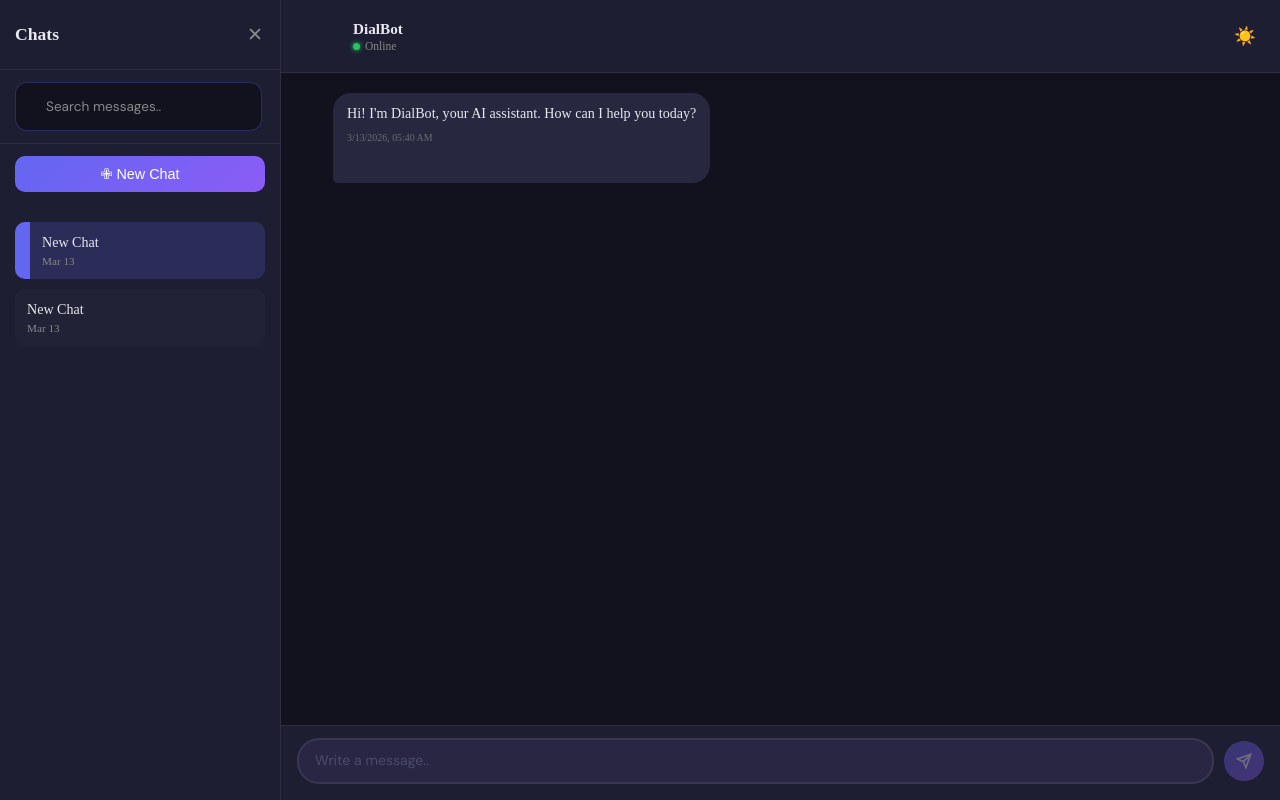
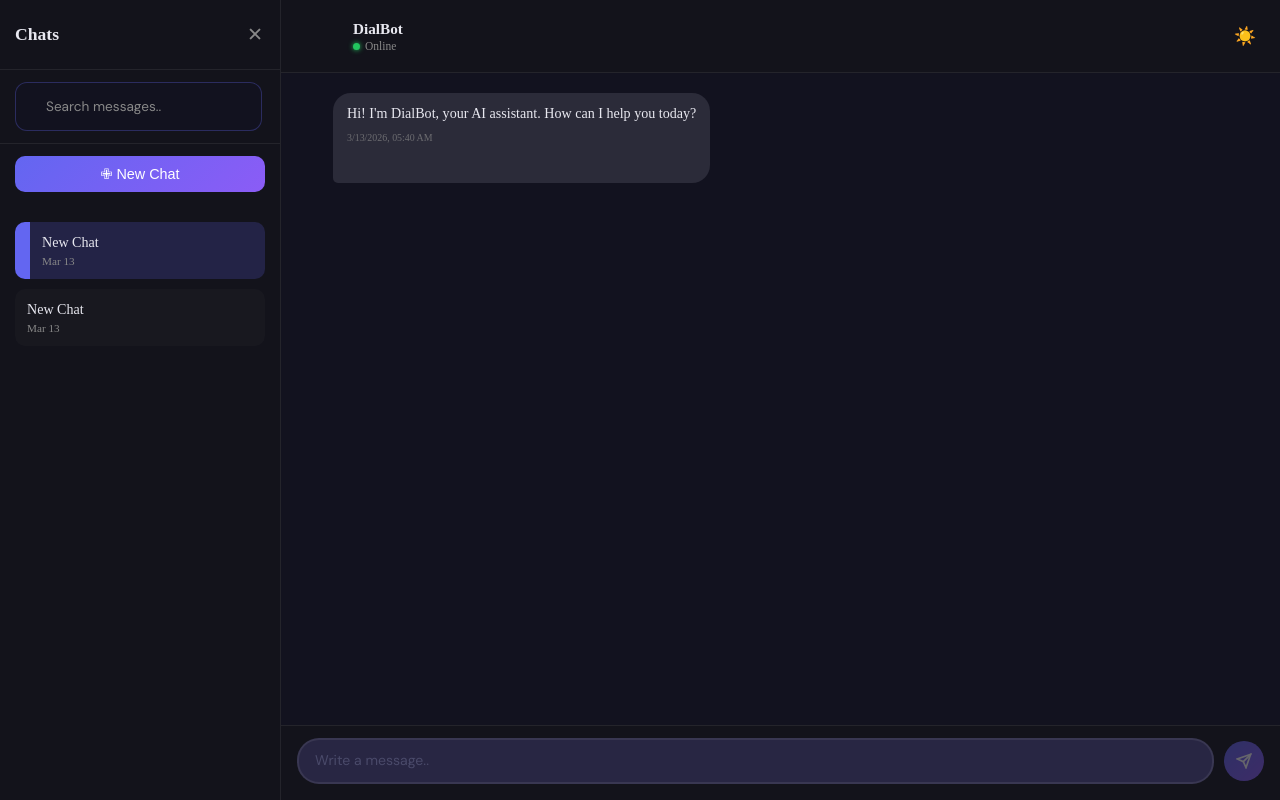
Before and after one commit to sharmabhay07-coder/Dial-Bot, a React (Vite) app: page / in a window 1280 px wide. Built offline with nearby package versions, Linux system fonts and the light colour scheme; grey boxes are pictures that could not be loaded.

Commit message:
Css Fixes

```diff
--- a/package.json
+++ b/package.json
@@ -11,7 +11,6 @@
     "preview": "vite preview"
   },
   "dependencies": {
-    "emoji-picker-react": "^4.18.0",
     "react": "^18.3.1",
     "react-dom": "^18.3.1"
   },
--- a/src/App.css
+++ b/src/App.css
@@ -6,9 +6,9 @@ body {
 
 #dialbot-root {
   --bg: #12121f;
-  --surface: #1e1e32;
-  --bubble-bot: #272740;
-  --bubble-user: #3b3b6b;
+  --surface: #13131b;
+  --bubble-bot: #2b2b39;
+  --bubble-user: #555592;
   --accent: #6366f1;
   --accent-hi: #818cf8;
   --text: #e8e8f0;
@@ -223,7 +223,7 @@ body {
   display: flex;
   flex-direction: column;
   align-items: center;
-  transition: width 0.5s ease-in;
+  transition: width 0.3s ease;
 }
 
 #dialbot-root .sidebar:not(.open) .sidebar-header {
@@ -688,7 +688,7 @@ body {
     display: flex;
     flex-direction: column;
     align-items: center;
-    transition: width 0.3s ease;
+    transition: width 0.5s ease;
   }
 
   #dialbot-root .sidebar.open {
@@ -701,13 +701,13 @@ body {
   }
 
   #dialbot-root .sidebar.open .search-input {
-    width: 75%;
+    width: 73%;
   }
 
   #dialbot-root .sidebar.open .new-chat-btn {
     margin: 12px 0;
-    width: calc(100% - 24px);
-    padding: 10px 14px;
+    width: calc(100% - 20px);
+    padding: 15px 0px;
   }
 
   #dialbot-root .sidebar.open .conversation-list {
@@ -765,8 +765,21 @@ body {
     padding: 5px 15px;
   }
 
+  #dialbot-root .sidebar.open .new-chat-btn {
+    width: calc(100% - 40px);
+  }
+
   #dialbot-root .sidebar.open {
-    padding: 20px 12px;
+    padding: 20px 15px;
+    width: 100%;
+  }
+
+  #dialbot-root .sidebar.open .search-box {
+    width: 90%;
+  }
+
+  #dialbot-root .sidebar.open .search-input {
+    width: 86%;
   }
 
   #dialbot-root .bubble {
```
Also changed, not shown: 1 other file (tests, documents, lock files or other folders).
